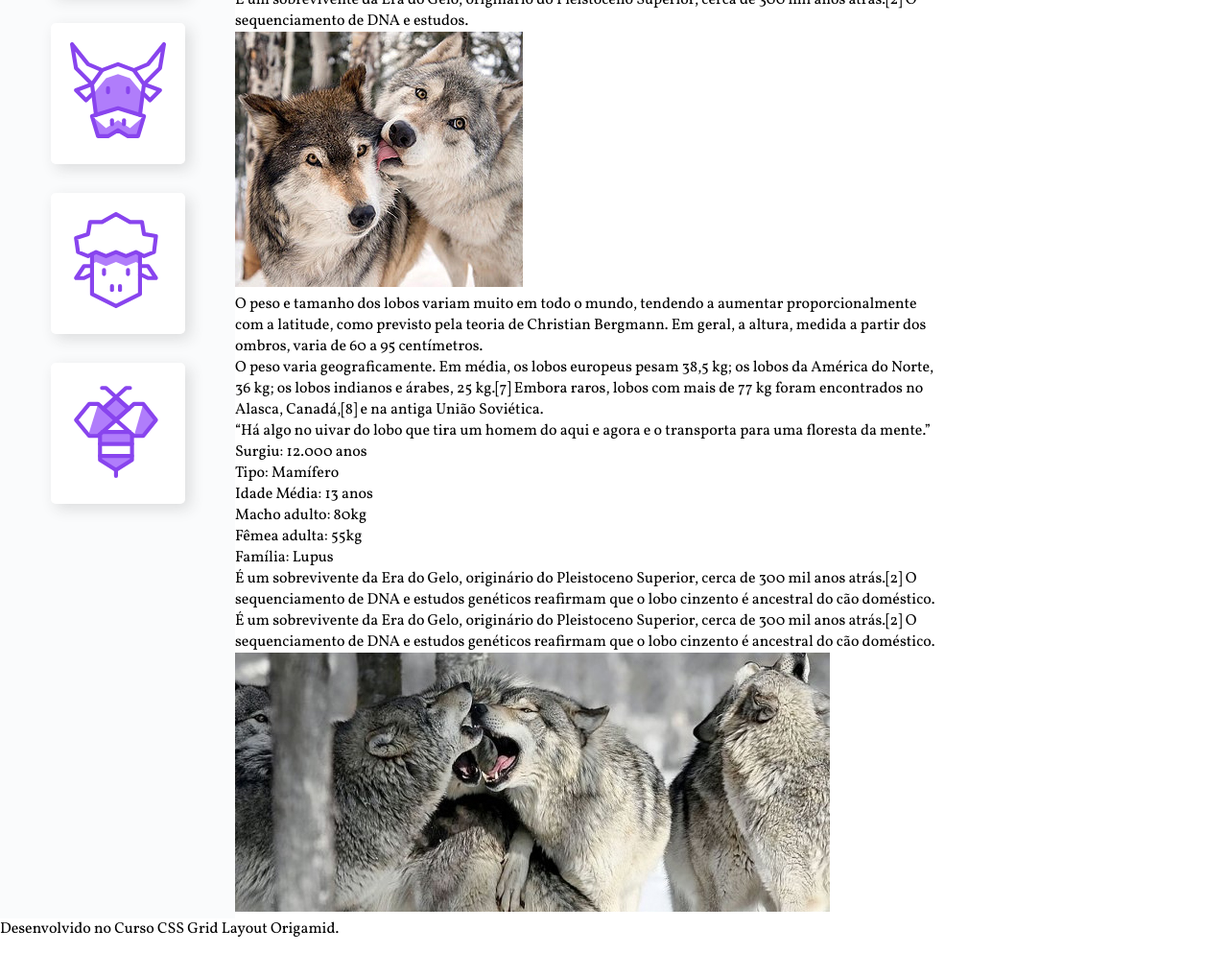
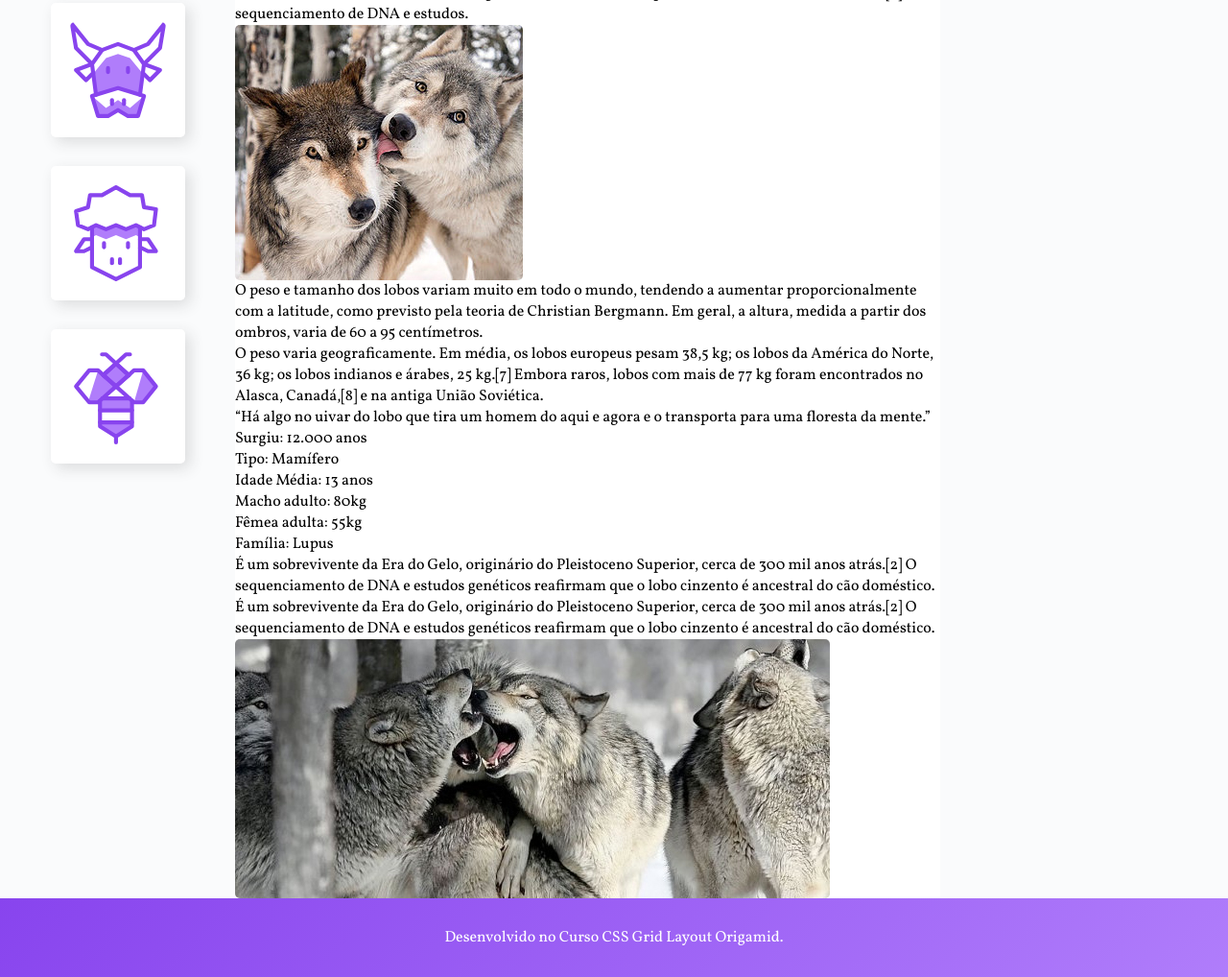
Before and after one commit to andrericardoweb/wildbeast_origamid, a plain HTML site: page index.html in a window 1280 px wide. Shown: the part 642-1660 px from the top of the page at 96% size. Before the commit the page ends 1621 px from the top, so only its background shows below. Drawn offline with Linux system fonts and the light colour scheme.

Commit message:
css anuncios e footer

```diff
--- a/css/style.css
+++ b/css/style.css
@@ -16,7 +16,9 @@ a {
 }
 
 img {
+    display: block;
     max-width: 100%;
+    border-radius: 5px;
 }
 
 /* GRID GERAL */
@@ -95,10 +97,25 @@ img {
     grid-area: content;
 }
 
+/* Anúncios */
+
 .anuncios {
     grid-area: anuncios;
+    background: #fafbfc;
+    display: grid;
+    align-content: start;
+    padding: 30px;
+    grid-gap: 30px;
 }
 
+/* footer */
 .footer {
     grid-area: footer;
+    background: linear-gradient(135deg, #8844ee, #b07dfb);
 }
+
+.footer p {
+    color: white;
+    text-align: center;
+    padding: 30px;
+}
```
